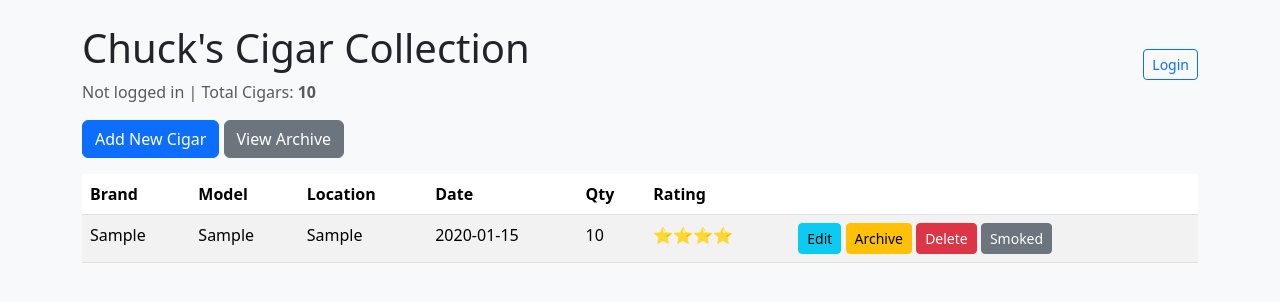
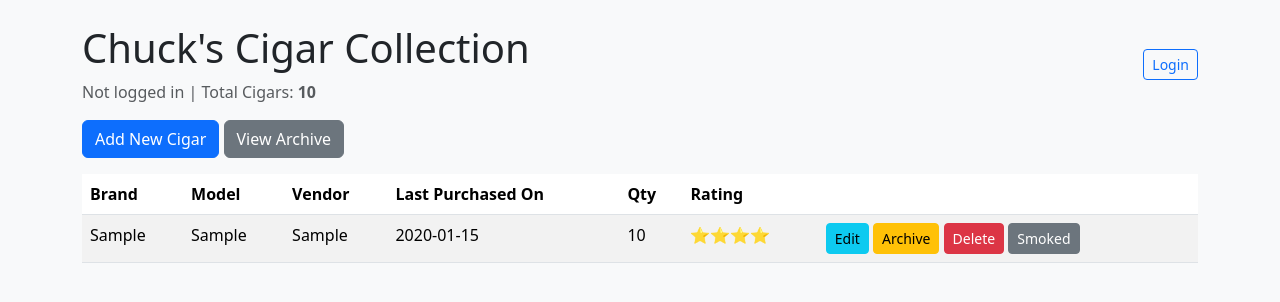
Before and after one commit to chuckbelcher/cigar_collection, a Flask app: page / in a window 1280 px wide. Shown: the top 302 px of the page. Run offline with Flask 3, Linux system fonts and the light colour scheme; tables that the repository leaves empty hold one stand-in row (values such as "Sample post").

Commit message:
Updated some table headers for accuracy and readabilty

```diff
--- a/templates/index.html
+++ b/templates/index.html
@@ -35,7 +35,7 @@
     <a href='/admin' class='btn btn-primary mb-3'>Add New Cigar</a>
     <a href='/archive' class='btn btn-secondary mb-3'>View Archive</a>
     <table class='table table-striped'>
-      <thead><tr><th>Brand</th><th>Model</th><th>Location</th><th>Date</th><th>Qty</th><th>Rating</th><th></th></tr></thead>
+      <thead><tr><th>Brand</th><th>Model</th><th>Vendor</th><th>Last Purchased On</th><th>Qty</th><th>Rating</th><th></th></tr></thead>
       <tbody>
         {% for c in cigars %}
         <tr>
```
